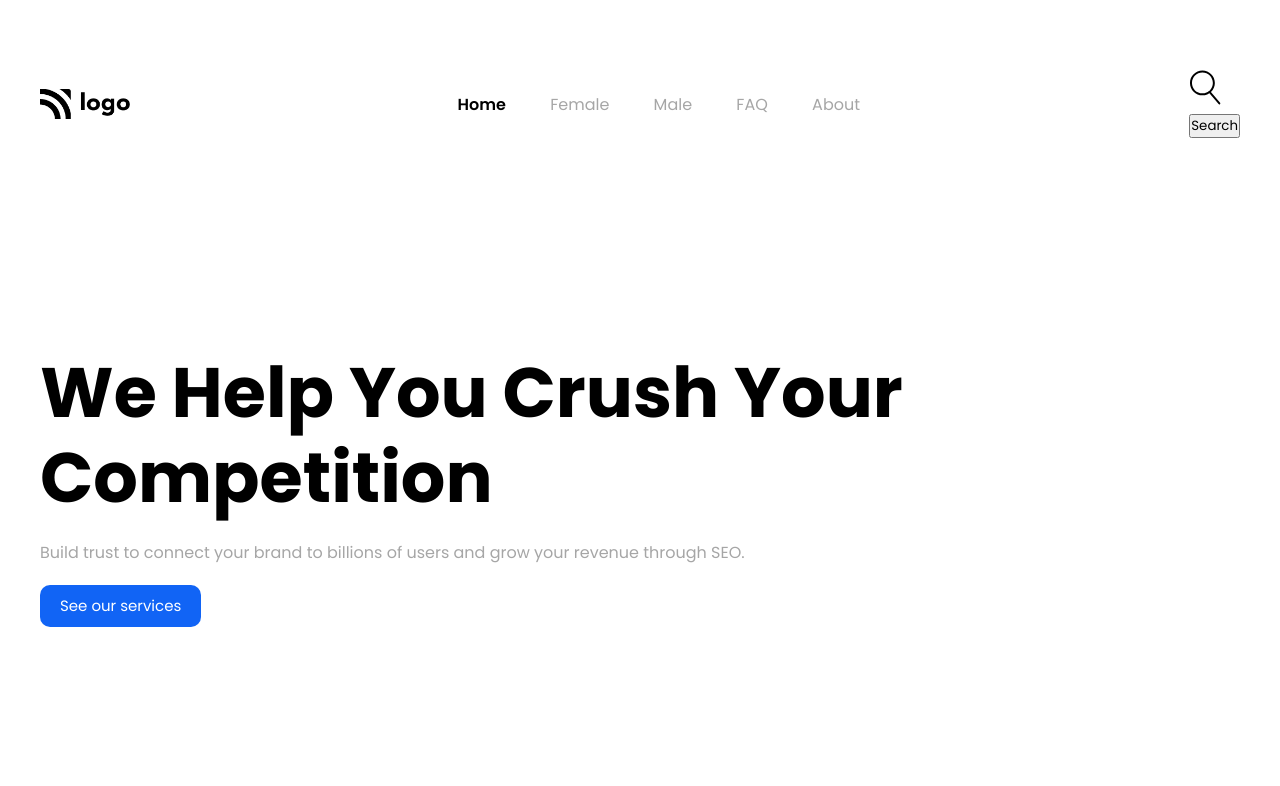
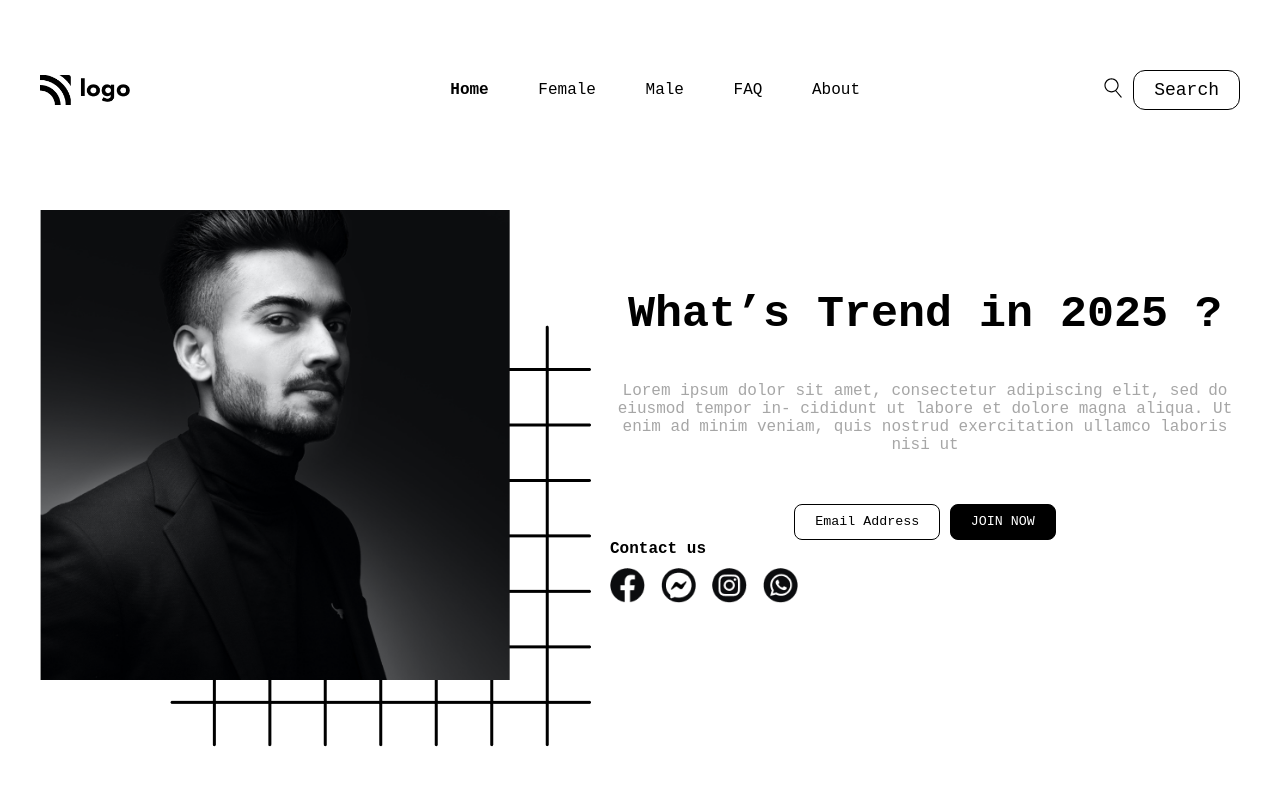
Before and after one commit to rajeshbohra15/fsjsp3, a plain HTML site: page index.html in a window 1280 px wide. Drawn offline with Linux system fonts and the light colour scheme.

Commit message:
cs updates

```diff
--- a/assets/style.css
+++ b/assets/style.css
@@ -29,7 +29,7 @@
 *{
     padding: 0;
     margin: 0;
-    font-family: 'Poppins', sans-serif;
+    font-family: 'Orbiton',monospace;
 }
 .container{
     width: 1200px;
@@ -54,7 +54,7 @@
 }
 .main-header .nav-menu ul li a{
     text-decoration: none;
-    color: #a6a6a6;
+    color: #000;
     font-weight: 400;
 }
 .main-header .nav-menu ul li a.active,
@@ -68,18 +68,26 @@
     height: 40px;
     object-fit: contain;
 }
-
-.primary-btn{
-    padding: 13px 20px;
-    background-color: #1164f5;
-    color: #fff;
-    border-radius: 10px;
-    box-shadow: none;
-    border: 0;
-    font-size: 15px;
-    line-height: 16px;
+.button-group{
+    display: flex;
+    align-items: center;
+}
+.search-icon svg{
+    width: 20px;
+    height: 20px;
+    margin-right: 10px;
+}
+.nav-button{
+    border: 1px solid black;
+    padding: 10px 20px;
+    border-radius: 12px;
+    line-height: 1;
+    font-size: 18px;
+    outline: 0;
+    background: transparent;
     cursor: pointer;
 }
+
 section.banner {
     padding-top: 100px;
 }
@@ -88,19 +96,64 @@ section.banner {
     align-items: center;
 }
 .content{
-    padding-right: 100px;
+    padding-left: 100px;
 }
 .content h1{
-    font-size: 70px;
-    line-height: 85px;
-    padding-bottom: 20px;
+    font-size: 45px;
+    line-height: 55px;
+    padding-bottom: 40px;
+    text-align: center;
 }
 .content p{
     color: #a6a6a6;
-    padding-bottom: 20px;
+    padding-bottom: 50px;
+    text-align: center;
 }
-.content-img img{
-    height: 500px;
-    float: right;
+.content .btn-group{
+    width: 50%;
+    margin: auto;
+    text-align: center;
+}
+.content .btn-group button{
+    border: 1px solid black;
+    border-radius: 8px;
+    padding: 10px 20px;
+    line-height: 1;
+    background: transparent;
+}
+.content .btn-group .button-join{
+    background-color: #000;
+    color:white;
+}
+
+.banner-container .img {
+    position: relative;
+}
+
+.banner-container .img:before {
+    content: '';
+    background-image: url('/assets/images/squares.png');
+    position: absolute;
+    width: 430px;
+    height: 430px;
+    background-repeat: no-repeat;
+    z-index: 0;
+    bottom: -70px;
+    right: -90px;
+}
+
+.banner-container .img img{
+    position: relative;
+    width: 470px;
+    height: 470px;
     object-fit: cover;
 }
+.icons{
+    display: flex;
+    align-items: center;
+    gap: 16px;
+    margin-top: 10px;
+}
+.icons span img{
+    width: 35px;
+}
--- a/index.html
+++ b/index.html
@@ -6,7 +6,9 @@
     <meta name="viewport" content="width=device-width, initial-scale=1.0">
     <title>Project01</title>
     <link rel="stylesheet" href="./assets/style.css">
-    <link href="https://fonts.googleapis.com/css2?family=Poppins:ital,wght@0,100;0,200;0,400;0,500;0,600;0,700;0,800;0,900;1,100;1,200;1,300;1,400;1,500;1,600;1,700;1,800;1,900&display=swap" rel="stylesheet">
+    <link
+      href="https://fonts.googleapis.com/css2?family=Orbitron:wght@400;500;600;700;800&display=swap" rel="stylesheet"
+    />
 </head>
 <body>
     <div class="container">
@@ -46,8 +48,11 @@
                 </div>
             </div>
         </header>
-        <section class="banner">
+        <!-- <section class="banner">
             <div class="banner-container">
+                <div class="content-img">
+                    <img src="./assets/images/Image.png" alt="">
+                </div>
                 <div class="content">
                     <h1 class="heading-text">
                         We Help You <span>Crush</span> Your Competition
@@ -58,8 +63,45 @@
                     </p>
                     <a href="#"> <button class="primary-btn">See our services</button></a>
                 </div>
-                <div class="content-img">
-                    <img src="./assets/images/Header Illustration.png" alt="">
+
+            </div>
+        </section> -->
+        <section class="banner">
+            <div class="banner-container">
+                <div class="img">
+                    <img src="./assets/images/Image.png" alt="">
+                </div>
+                <div class="content">
+                    <h1 class="heading-text">
+                        What’s Trend in 2025 ?
+                    </h1>
+                    <p class="description">
+                        Lorem ipsum dolor sit amet, consectetur adipiscing elit, sed do
+                        eiusmod tempor in- cididunt ut labore et dolore magna aliqua. Ut
+                        enim ad minim veniam, quis nostrud exercitation ullamco laboris
+                        nisi ut
+                    </p>
+                    <div class="btn-group">
+                        <button class="button-email">Email Address</button>
+                        <button class="button-join">JOIN NOW</button>
+                    </div>
+                    <div>
+                        <h4 class="contact-heading">Contact us</h4>
+                        <div class="icons">
+                          <span>
+                            <img src="./assets/images/Group.png" alt="facebook-icon" />
+                          </span>
+                          <span>
+                            <img src="./assets/images/Group (1).png" alt="messenger-icon" />
+                          </span>
+                          <span>
+                            <img src="./assets/images/Group (2).png" alt="instagram-icon" />
+                          </span>
+                          <span>
+                            <img src="./assets/images/Group (3).png" alt="whatsapp-icon" />
+                          </span>
+                        </div>
+                      </div>
                 </div>
             </div>
         </section>
```
